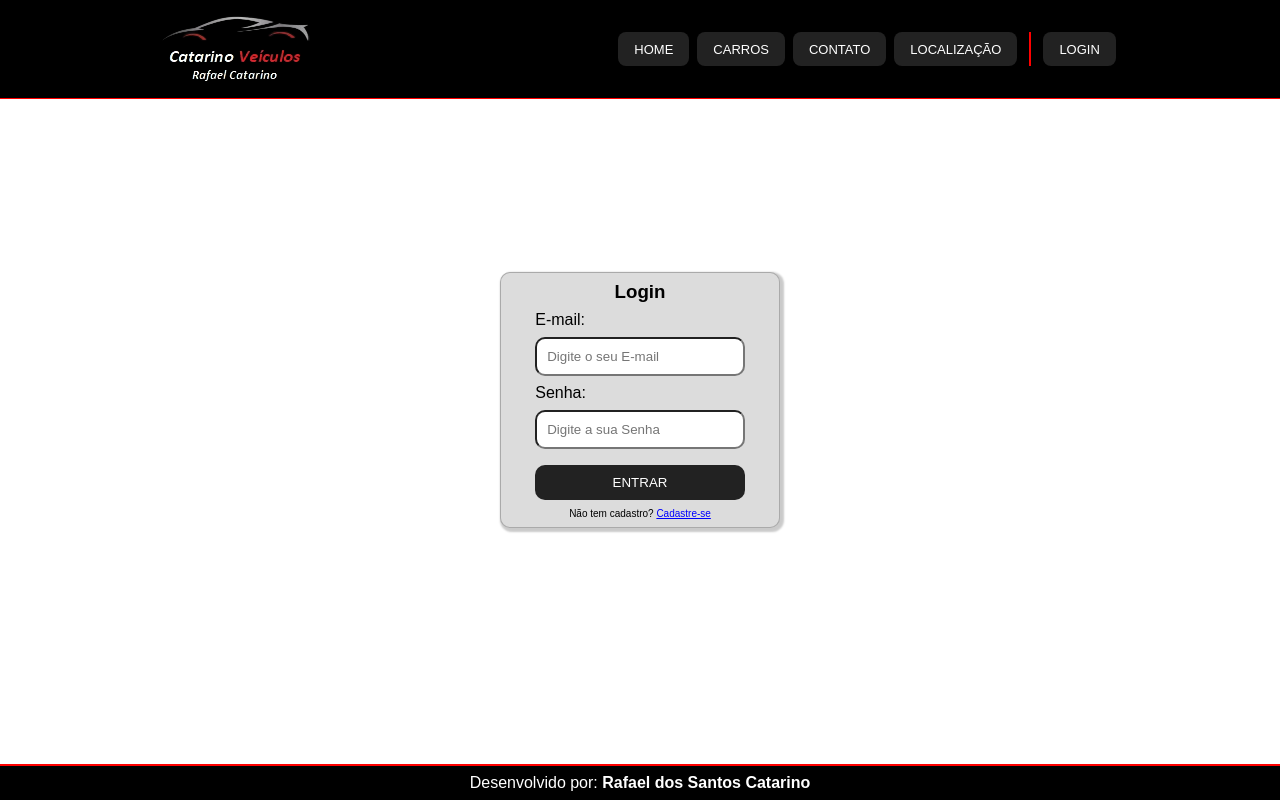
After one commit to Rafael-Catarino/cadastro-e-venda-de-carros, a PHP site: page /loginScreen/login.php in a window 1280 px wide. The commit adds this page. Run offline with PHP 8.4, Linux system fonts and the light colour scheme.

Commit message:
adicionando a tela de login

```diff
--- a/components/header/header.php
+++ b/components/header/header.php
@@ -1,4 +1,4 @@
-<img src="./img/car-logo.png" alt="logo da loja">
+<img src="../../img/car-logo.png" alt="logo da loja">
 <nav>
   <ul>
     <li><a href="index.php">HOME</a></li>
@@ -7,6 +7,6 @@
     <li><a href="">LOCALIZAÇÃO</a></li>
   </ul>
   <ul class="login_header">
-    <li><a href="../../login.php">LOGIN</a></li>
+    <li><a href="../../loginScreen/login.php">LOGIN</a></li>
   </ul>
 </nav>
--- /dev/null
+++ b/loginScreen/login.css
@@ -0,0 +1,70 @@
+.container_login {
+  align-items: center;
+  box-shadow: 2px 2px 2px 2px rgba(0, 0, 0, 0.207);
+  border: 1px solid rgba(0, 0, 0, 0.229);
+  border-radius: 10px;
+  background-color: #dcdcdc;
+  display: flex;
+  flex-direction: column;
+  left: 50%;
+  padding: 8px;
+  position: absolute;
+  transform: translate(-50%, -50%);
+  text-align: center;
+  top: 50%;
+  width: 280px;
+}
+
+.container_login h3 {
+  padding-bottom: 8px;
+}
+
+.container_login form {
+  width: 80%;
+  display: flex;
+  flex-direction: column;
+}
+
+.container_login form input {
+  border-radius: 10px;
+  margin: 8px 0;
+  padding: 10px;
+}
+
+.container_login form label {
+  align-self: flex-start;
+}
+
+.container_login span {
+  font-size: 10px;
+}
+
+.container_login span button {
+  background-color: #dcdcdc;
+  border: none;
+  color: blue;
+  font-size: 10px;
+  text-decoration: underline;
+}
+
+.register_button,
+.login_button {
+  background-color: #222;
+  border: none;
+  color: #fff;
+}
+
+.register_button:hover,
+.login_button:hover {
+  background-color: red;
+}
+
+.login_error {
+  font-size: smaller;
+  color: red;
+  padding-bottom: 8px;
+}
+
+.register {
+  display: none;
+}
--- /dev/null
+++ b/loginScreen/login.php
@@ -0,0 +1,71 @@
+<!DOCTYPE html>
+<html lang="pt-br">
+
+<head>
+  <meta charset="UTF-8">
+  <meta name="viewport" content="width=device-width, initial-scale=1.0">
+  <title>Faça o seu Login</title>
+  <link rel="stylesheet" href="../components/header/header.css">
+  <link rel="stylesheet" href="../components/footer/footer.css">
+  <link rel="stylesheet" href="./login.css">
+  <link rel="stylesheet" href="../index.css">
+</head>
+
+<body>
+  <header class="container_header">
+    <?php
+    include "../components/header/header.php"
+    ?>
+  </header>
+
+  <main>
+
+    <sectio class="container_login login_enter">
+
+      <h3>Login</h3>
+
+      <form action="login.php" method="post" name="f_login" id="f_login">
+
+        <label for="email">E-mail: </label>
+        <input type="email" name="email" id="email" placeholder="Digite o seu E-mail">
+
+        <label for="password">Senha: </label>
+        <input type="password" name="password" id="password" placeholder="Digite a sua Senha">
+
+        <input type="submit" name="submit" value="ENTRAR" class="login_button">
+      </form>
+      <span>Não tem cadastro? <button class="btn_register">Cadastre-se</button> </span>
+    </sectio>
+
+    <sectio class="container_login register">
+      <h3>Cadastre-se</h3>
+      <form action="#" method="post" name="" id="">
+        <label for="">Nome:</label>
+        <input type="text" name="name" id="name" placeholder="Digite o seu nome">
+
+        <label for="email-register">E-mail: </label>
+        <input type="email" name="email" id="email_register" placeholder="Digite o seu E-mail">
+
+        <label for="password">Senha: </label>
+        <input type="password" name="password" id="password-register" placeholder="Digite a sua Senha">
+
+        <label for="password">Repita sua Senha: </label>
+        <input type="password" name="password" id="password_register_repite" placeholder="Digite a sua Senha">
+
+        <input type="submit" value="CADASTRAR" class="register_button">
+      </form>
+      <span>Já tem uma conta? <button class="btn_login">Faça Login</button> </span>
+    </sectio>
+  </main>
+
+
+  <footer class="container_footer">
+    <?php
+    include "../components/footer/footer.html";
+    ?>
+  </footer>
+
+  <script src="./script_login.js"></script>
+</body>
+
+</html>
--- /dev/null
+++ b/loginScreen/script_login.js
@@ -0,0 +1,17 @@
+const btnRegister = document.querySelector(".btn_register");
+
+btnRegister.addEventListener("click", () => {
+  const login = document.querySelector(".login_enter");
+  const register = document.querySelector(".register");
+  login.style.display = "none";
+  register.style.display = "flex";
+});
+
+const btnLogin = document.querySelector(".btn_login");
+
+btnLogin.addEventListener("click", () => {
+  const login = document.querySelector(".login_enter");
+  const register = document.querySelector(".register");
+  login.style.display = "flex";
+  register.style.display = "none";
+});
```
